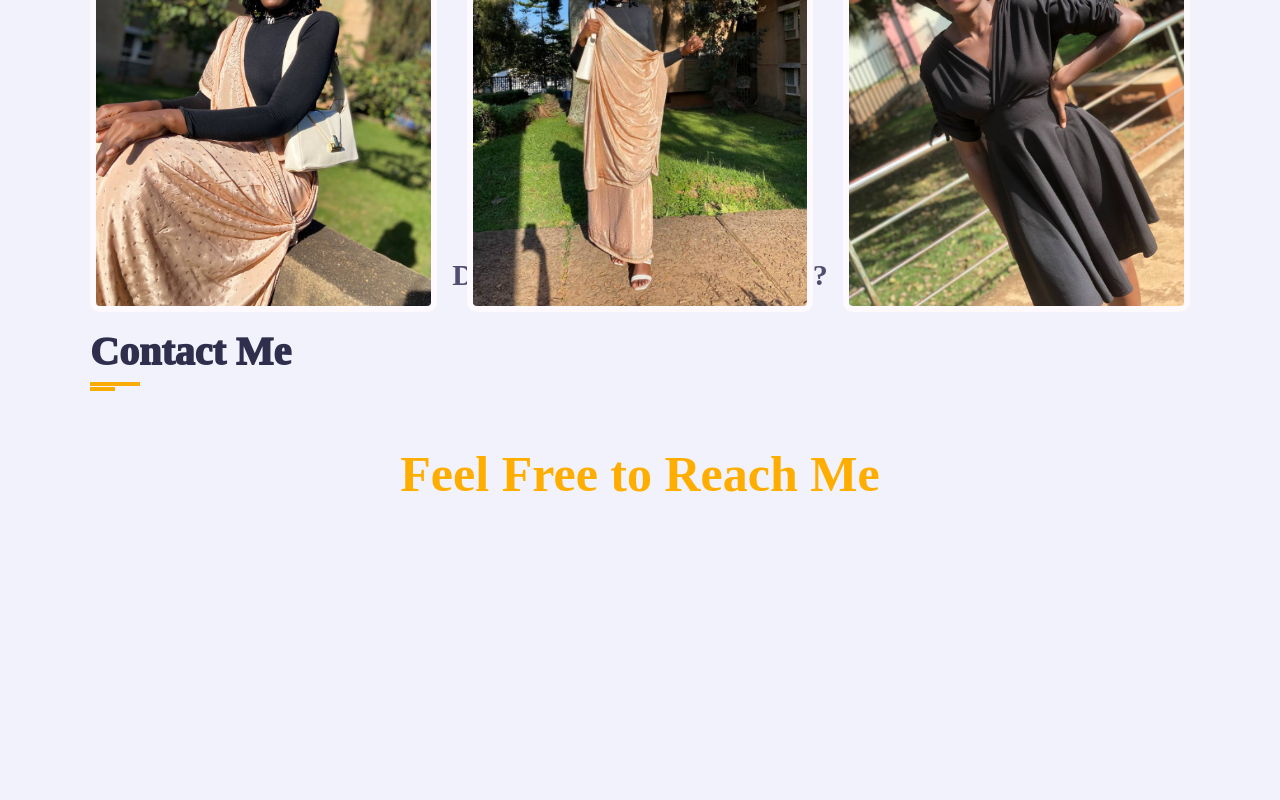
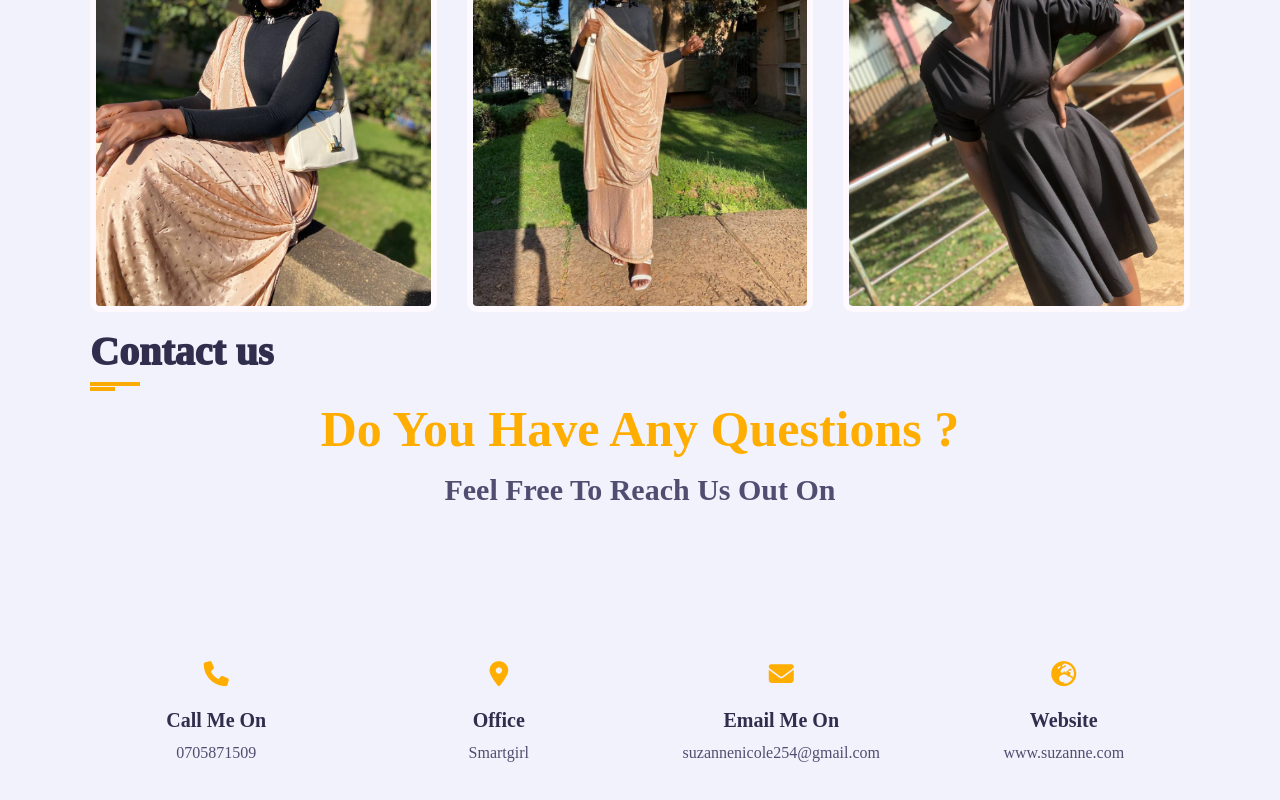
Before and after one commit to suzanne51/suzanne52, a plain HTML site: page index.html in a window 1280 px wide. Shown: the part 3290-4090 px from the top of the page. Drawn offline with Linux system fonts and the light colour scheme; a script that the page names is missing; a web font is replaced by a local one.

Commit message:
Update index.html

```diff
--- a/index.html
+++ b/index.html
@@ -344,12 +344,45 @@
 <section class="Contact section ">
   <div class="container">
    <div class="row">
-    <div class="section-title padd-15">
-      <h2>Contact Me</h2>
+     <div class="section-title padd-15 ">
+       <h2>Contact us</h2>
      </div>
    </div>
-  <h3 class="contact-title">Do You Have Any Questions?</h3>
-  <h4 class="contact-sub-title">Feel Free to Reach Me</h4>
+   <h4 class="contact-sub-title">Do You Have Any Questions ?</h4>
+   <h3 class="contact-title">Feel Free To Reach Us Out On </h3>
+   <div class="row">
+     <!---contact info item start--->
+     <div class="contact-info-item padd-15">
+       <div class="icon"><i class="fa fa-phone"></i></div>
+       <h4>Call Me On</h4>
+       <p>0705871509</p>
+     </div>
+     <!---contact info item end--->
+
+      <!---contact info item start--->
+      <div class="contact-info-item padd-15">
+       <div class="icon"><i class="fa fa-map-marker-alt"></i></div>
+       <h4>Office</h4>
+       <p>Smartgirl</p>
+     </div>
+     <!---contact info item end--->
+
+      <!---contact info item start--->
+      <div class="contact-info-item padd-15">
+       <div class="icon"><i class="fa fa-envelope"></i></div>
+       <h4>Email Me On</h4>
+       <p>suzannenicole254@gmail.com</p>
+     </div>
+     <!---contact info item end--->
+
+      <!---contact info item start--->
+      <div class="contact-info-item padd-15" >
+       <div class="icon"><i class="fa fa-globe-europe"></i></div>
+       <h4>Website</h4>
+       <p>www.suzanne.com</p>
+     </div>
+     <!---contact info item end--->
+   </div>
   </div>
  </section>
  <!--contact section end-->
```
Lines whose indentation alone changed are shown as unchanged.
